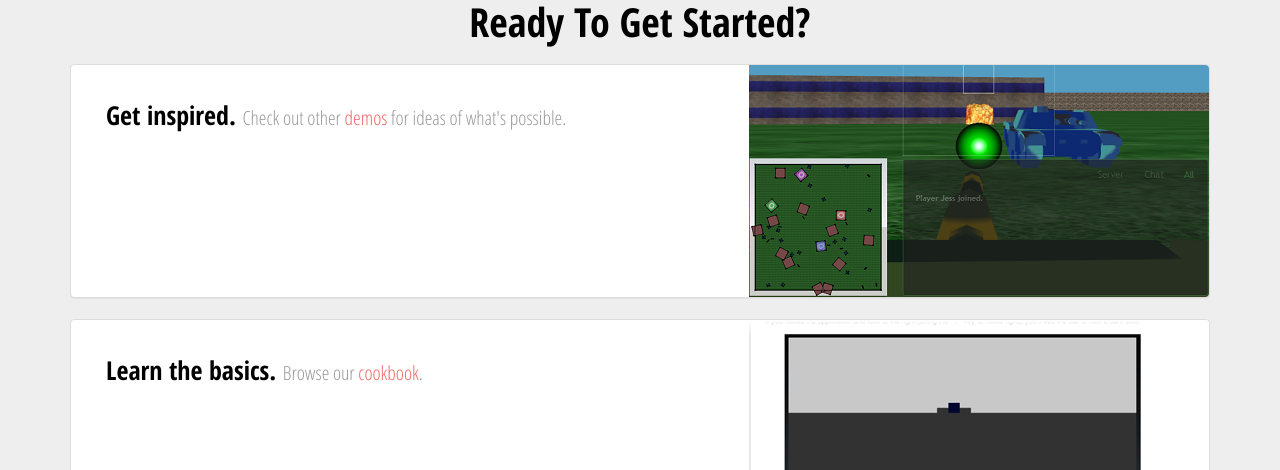
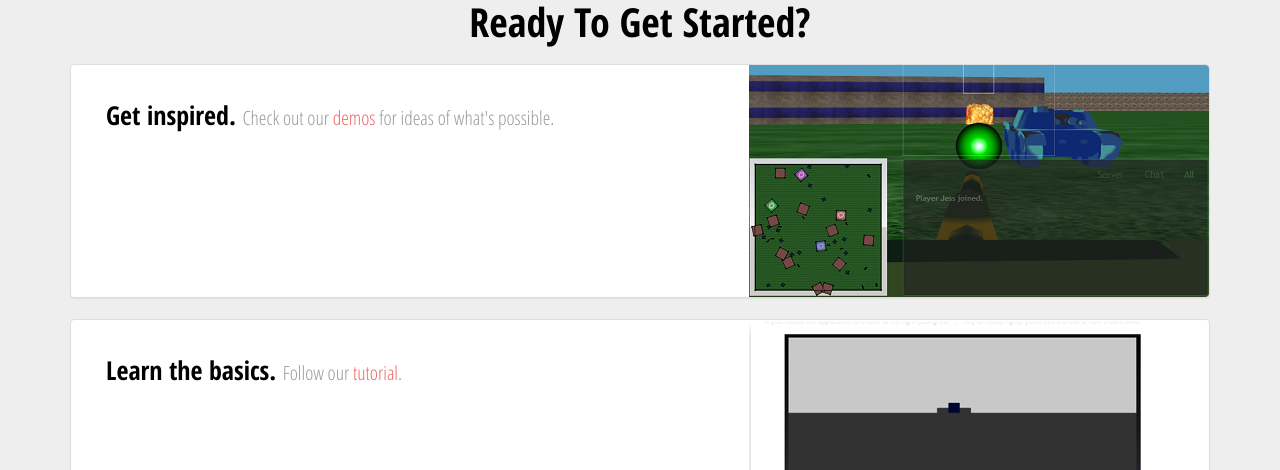
Before and after one commit to virtual-world-framework/vwf-web, a Jekyll site: the page built from index.html, in a window 1280 px wide and 900 px high, scrolled down 683 px. Shown: the part 156-626 px from the top of the window. Built offline with Jekyll 4.4.1, drawn with Linux system fonts in a browser that asks for light colours; Markdown is read by kramdown in place of the engine named in the settings.

Commit message:
Update front page "Ready to get started" section to point to tutorial

```diff
--- a/index.html
+++ b/index.html
@@ -94,7 +94,7 @@ title: Virtual World Framework
       <div class="panel-body">
         <div class="row">
           <div class="col-sm-6">
-            <h3>Get inspired. <small>Check out other <a href="/demos.html">demos</a> for ideas of what's possible.</small></h3>
+            <h3>Get inspired. <small>Check out our <a href="/demos.html">demos</a> for ideas of what's possible.</small></h3>
           </div>
           <div class="col-sm-6 img-get-started">
             <img class="img-responsive hidden-xs" src="/images/screenshot-bzflag.png">
@@ -107,7 +107,7 @@ title: Virtual World Framework
       <div class="panel-body">
         <div class="row">
           <div class="col-sm-6">
-            <h3>Learn the basics. <small>Browse our <a href="/documentation.html#cookbook">cookbook</a>.</small></h3>
+            <h3>Learn the basics. <small>Follow our <a href="/getting_started.html">tutorial</a>.</small></h3>
           </div>
           <div class="col-sm-6 img-get-started">
             <img class="img-responsive hidden-xs" src="/images/screenshot-cookbook.png">
```
